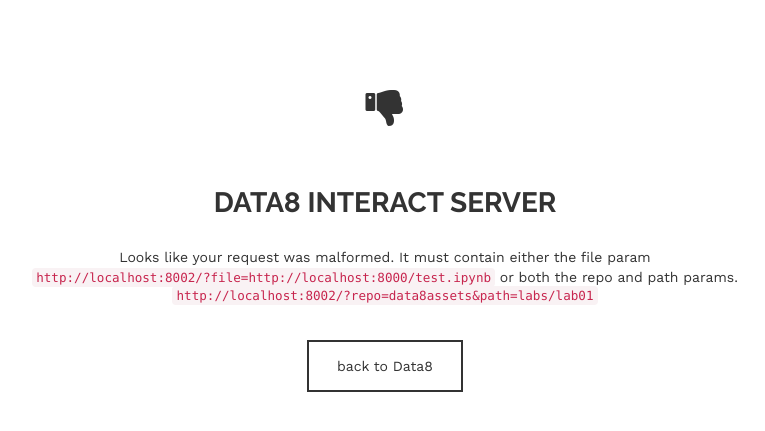
After one commit to data-8/interact, a Flask app: template app/templates/404.html in a window 1280 px wide. The commit adds this page. Shown: the top 431 px of the page, without its empty margins (255-1020 px from the left). Run offline with Flask 2, Linux system fonts and the light colour scheme; the template is opened without the code that fills it, so the values that code supplies are empty; some libraries are stand-ins or nearby versions.

Commit message:
added nicer 404 page

```diff
--- /dev/null
+++ b/app/templates/404.html
@@ -0,0 +1,18 @@
+{% extends "base.html" %}
+{% block body %}
+<main class="done-content">
+    <p><i class="done-icon fa fa-thumbs-down"></i></p>
+    <h1>Data8 Interact Server</h1>
+    <p>Looks like your request was malformed. It must contain either the file
+        param <br>
+        <a href="http://localhost:8002/?file=http://localhost:8000/test.ipynb">
+            <code>http://localhost:8002/?file=http://localhost:8000/test.ipynb</code>
+        </a>
+        or both the repo and path params. <br>
+        <a href="http://localhost:8002/?repo=data8assets&path=labs/lab01">
+            <code>http://localhost:8002/?repo=data8assets&path=labs/lab01</code>
+        </a>
+    </p>
+    <p><a href="http://data8.org" class="button">back to Data8</a></p>
+</main>
+{% endblock %}
--- a/app/views.py
+++ b/app/views.py
@@ -55,8 +55,7 @@
     is_git_request = ('repo' in args and 'path' in args)
     valid_request = xor(is_file_request, is_git_request)
     if not valid_request:
-        return "Request was malformed. It must contain either the file " \
-            "param or both the repo and path params."
+        return render_template('404.html')
 
     hubauth = HubAuth()
 
```
Also changed, not shown: app/templates/done.html (+0 -10 lines).
